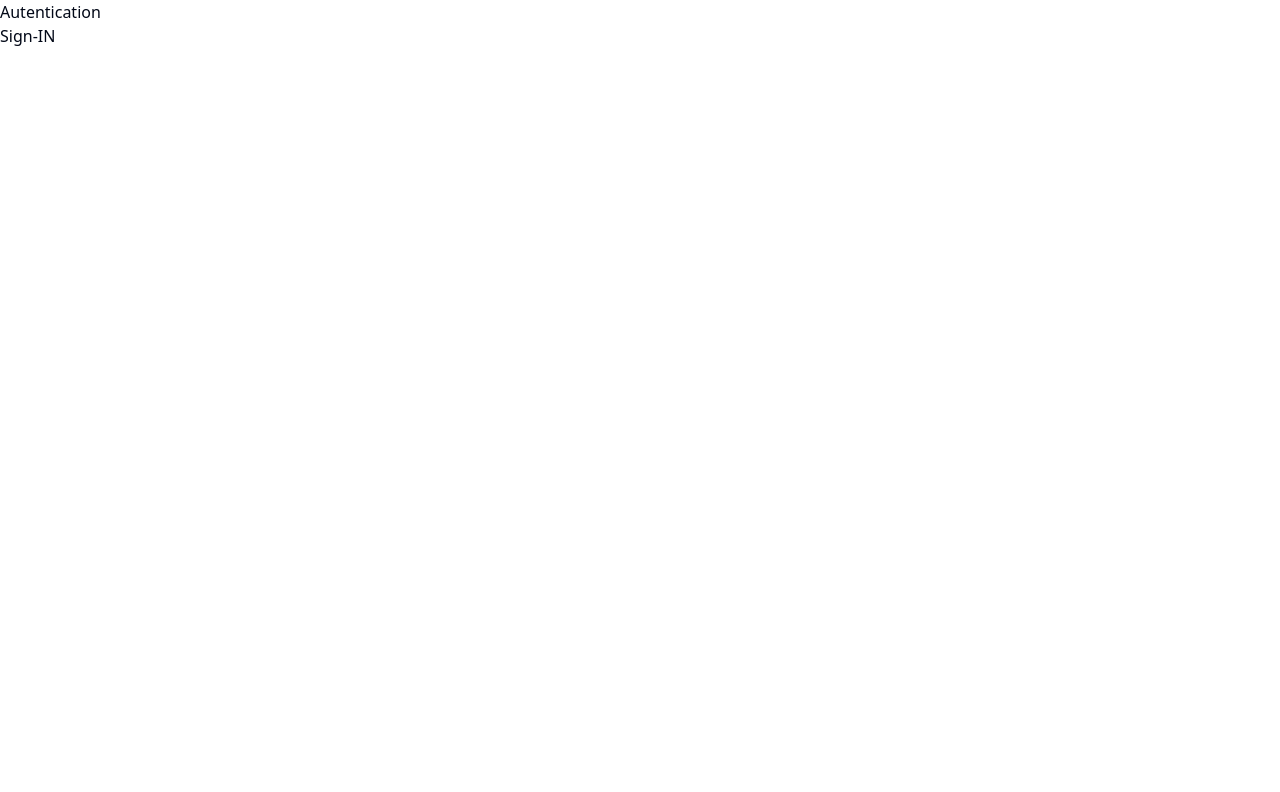
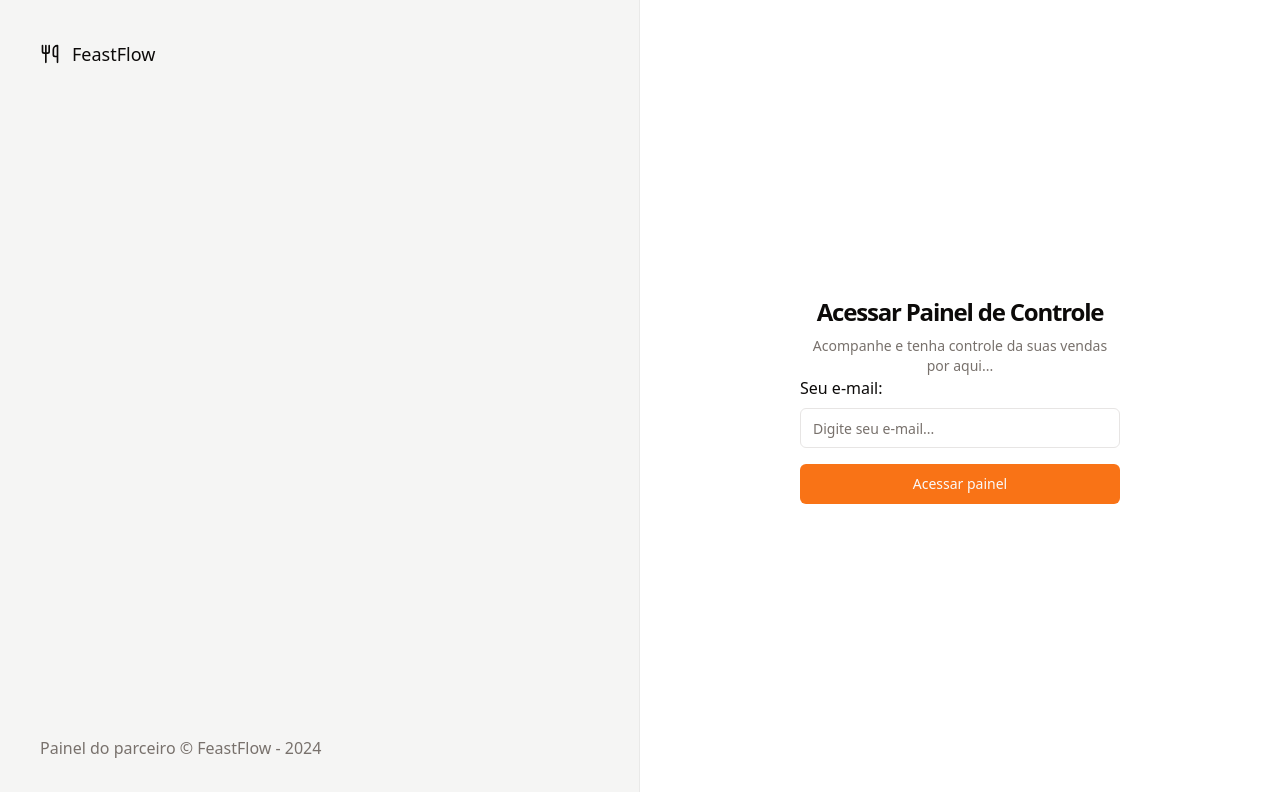
Before and after one commit to salvatoreDeploy/feastflow-app, a React (Vite) app: page /sign-in in a window 1280 px wide. Shown: the top 792 px of the page. Built offline with nearby package versions, Linux system fonts and the light colour scheme.

Commit message:
component:Página: Login

```diff
--- a/package.json
+++ b/package.json
@@ -10,6 +10,7 @@
     "preview": "vite preview"
   },
   "dependencies": {
+    "@radix-ui/react-label": "^2.0.2",
     "@radix-ui/react-slot": "^1.0.2",
     "class-variance-authority": "^0.7.0",
     "clsx": "^2.1.0",
--- /dev/null
+++ b/src/components/ui/input.tsx
@@ -0,0 +1,25 @@
+import * as React from 'react'
+
+import { cn } from '@/lib/utils'
+
+export interface InputProps
+  extends React.InputHTMLAttributes<HTMLInputElement> {}
+
+const Input = React.forwardRef<HTMLInputElement, InputProps>(
+  ({ className, type, ...props }, ref) => {
+    return (
+      <input
+        type={type}
+        className={cn(
+          'flex h-10 w-full rounded-md border border-input bg-background px-3 py-2 text-sm ring-offset-background file:border-0 file:bg-transparent file:text-sm file:font-medium placeholder:text-muted-foreground focus-visible:outline-none focus-visible:ring-2 focus-visible:ring-ring focus-visible:ring-offset-2 disabled:cursor-not-allowed disabled:opacity-50',
+          className,
+        )}
+        ref={ref}
+        {...props}
+      />
+    )
+  },
+)
+Input.displayName = 'Input'
+
+export { Input }
--- /dev/null
+++ b/src/components/ui/label.tsx
@@ -0,0 +1,24 @@
+import * as React from "react"
+import * as LabelPrimitive from "@radix-ui/react-label"
+import { cva, type VariantProps } from "class-variance-authority"
+
+import { cn } from "@/lib/utils"
+
+const labelVariants = cva(
+  "text-sm font-medium leading-none peer-disabled:cursor-not-allowed peer-disabled:opacity-70"
+)
+
+const Label = React.forwardRef<
+  React.ElementRef<typeof LabelPrimitive.Root>,
+  React.ComponentPropsWithoutRef<typeof LabelPrimitive.Root> &
+    VariantProps<typeof labelVariants>
+>(({ className, ...props }, ref) => (
+  <LabelPrimitive.Root
+    ref={ref}
+    className={cn(labelVariants(), className)}
+    {...props}
+  />
+))
+Label.displayName = LabelPrimitive.Root.displayName
+
+export { Label }
--- a/src/global.css
+++ b/src/global.css
@@ -5,64 +5,47 @@
 @layer base {
   :root {
     --background: 0 0% 100%;
-    --foreground: 222.2 84% 4.9%;
-
+    --foreground: 20 14.3% 4.1%;
     --card: 0 0% 100%;
-    --card-foreground: 222.2 84% 4.9%;
-
+    --card-foreground: 20 14.3% 4.1%;
     --popover: 0 0% 100%;
-    --popover-foreground: 222.2 84% 4.9%;
-
-    --primary: 222.2 47.4% 11.2%;
-    --primary-foreground: 210 40% 98%;
-
-    --secondary: 210 40% 96.1%;
-    --secondary-foreground: 222.2 47.4% 11.2%;
-
-    --muted: 210 40% 96.1%;
-    --muted-foreground: 215.4 16.3% 46.9%;
-
-    --accent: 210 40% 96.1%;
-    --accent-foreground: 222.2 47.4% 11.2%;
-
+    --popover-foreground: 20 14.3% 4.1%;
+    --primary: 24.6 95% 53.1%;
+    --primary-foreground: 60 9.1% 97.8%;
+    --secondary: 60 4.8% 95.9%;
+    --secondary-foreground: 24 9.8% 10%;
+    --muted: 60 4.8% 95.9%;
+    --muted-foreground: 25 5.3% 44.7%;
+    --accent: 60 4.8% 95.9%;
+    --accent-foreground: 24 9.8% 10%;
     --destructive: 0 84.2% 60.2%;
-    --destructive-foreground: 210 40% 98%;
-
-    --border: 214.3 31.8% 91.4%;
-    --input: 214.3 31.8% 91.4%;
-    --ring: 222.2 84% 4.9%;
-
+    --destructive-foreground: 60 9.1% 97.8%;
+    --border: 20 5.9% 90%;
+    --input: 20 5.9% 90%;
+    --ring: 24.6 95% 53.1%;
     --radius: 0.5rem;
   }
 
   .dark {
-    --background: 222.2 84% 4.9%;
-    --foreground: 210 40% 98%;
-
-    --card: 222.2 84% 4.9%;
-    --card-foreground: 210 40% 98%;
-
-    --popover: 222.2 84% 4.9%;
-    --popover-foreground: 210 40% 98%;
-
-    --primary: 210 40% 98%;
-    --primary-foreground: 222.2 47.4% 11.2%;
-
-    --secondary: 217.2 32.6% 17.5%;
-    --secondary-foreground: 210 40% 98%;
-
-    --muted: 217.2 32.6% 17.5%;
-    --muted-foreground: 215 20.2% 65.1%;
-
-    --accent: 217.2 32.6% 17.5%;
-    --accent-foreground: 210 40% 98%;
-
-    --destructive: 0 62.8% 30.6%;
-    --destructive-foreground: 210 40% 98%;
-
-    --border: 217.2 32.6% 17.5%;
-    --input: 217.2 32.6% 17.5%;
-    --ring: 212.7 26.8% 83.9%;
+    --background: 20 14.3% 4.1%;
+    --foreground: 60 9.1% 97.8%;
+    --card: 20 14.3% 4.1%;
+    --card-foreground: 60 9.1% 97.8%;
+    --popover: 20 14.3% 4.1%;
+    --popover-foreground: 60 9.1% 97.8%;
+    --primary: 20.5 90.2% 48.2%;
+    --primary-foreground: 60 9.1% 97.8%;
+    --secondary: 12 6.5% 15.1%;
+    --secondary-foreground: 60 9.1% 97.8%;
+    --muted: 12 6.5% 15.1%;
+    --muted-foreground: 24 5.4% 63.9%;
+    --accent: 12 6.5% 15.1%;
+    --accent-foreground: 60 9.1% 97.8%;
+    --destructive: 0 72.2% 50.6%;
+    --destructive-foreground: 60 9.1% 97.8%;
+    --border: 12 6.5% 15.1%;
+    --input: 12 6.5% 15.1%;
+    --ring: 20.5 90.2% 48.2%;
   }
 }
 
--- a/src/pages/_layouts/auth.tsx
+++ b/src/pages/_layouts/auth.tsx
@@ -1,11 +1,20 @@
+import { Utensils } from 'lucide-react'
 import { Outlet } from 'react-router-dom'
 
 export function AuthLayout() {
   return (
-    <div>
-      <h1>Autentication</h1>
+    <div className="grid min-h-screen grid-cols-2">
+      <div className="flex h-full flex-col justify-between border-r border-foreground/5 bg-muted p-10 text-muted-foreground">
+        <div className="flex items-center gap-3 text-lg  text-foreground">
+          <Utensils className="h-5 w-5" />
+          <span className="bold">FeastFlow</span>
+        </div>
+        <footer>
+          Painel do parceiro &copy; FeastFlow - {new Date().getFullYear()}
+        </footer>
+      </div>
 
-      <div>
+      <div className="flex flex-col items-center justify-center">
         <Outlet />
       </div>
     </div>
--- a/src/pages/auth/sign-in.tsx
+++ b/src/pages/auth/sign-in.tsx
@@ -1,10 +1,37 @@
+import { Label } from '@radix-ui/react-label'
 import { Helmet } from 'react-helmet-async'
+
+import { Button } from '@/components/ui/button'
+import { Input } from '@/components/ui/input'
 
 export function SignIn() {
   return (
     <>
       <Helmet title="Sign-in" />
-      <h1>Sign-IN</h1>
+      <div className="p-8">
+        <div className="w-[320px] flex-col justify-center gap-6">
+          <div className="flex flex-col gap-2 text-center ">
+            <h1 className="text-2xl font-semibold tracking-tighter">
+              Acessar Painel de Controle
+            </h1>
+            <p className="text-sm text-muted-foreground">
+              Acompanhe e tenha controle da suas vendas por aqui...
+            </p>
+          </div>
+          <form action="" method="post" className="flex flex-col space-y-4">
+            <div className="space-y-2">
+              <Label htmlFor="email">Seu e-mail:</Label>
+              <Input
+                id="email"
+                type="email"
+                placeholder="Digite seu e-mail..."
+              />
+            </div>
+
+            <Button type="button">Acessar painel</Button>
+          </form>
+        </div>
+      </div>
     </>
   )
 }
```
Also changed, not shown: 1 other file (tests, documents, lock files or other folders).
